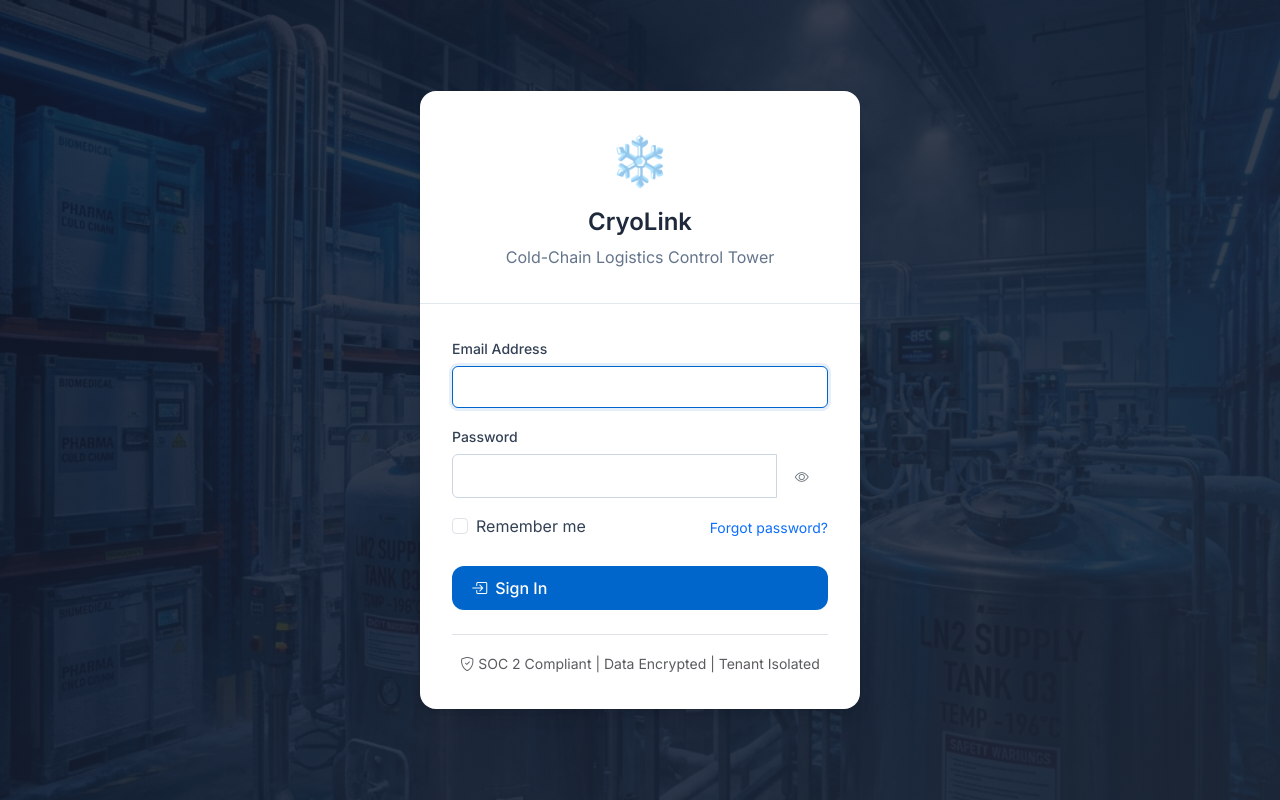
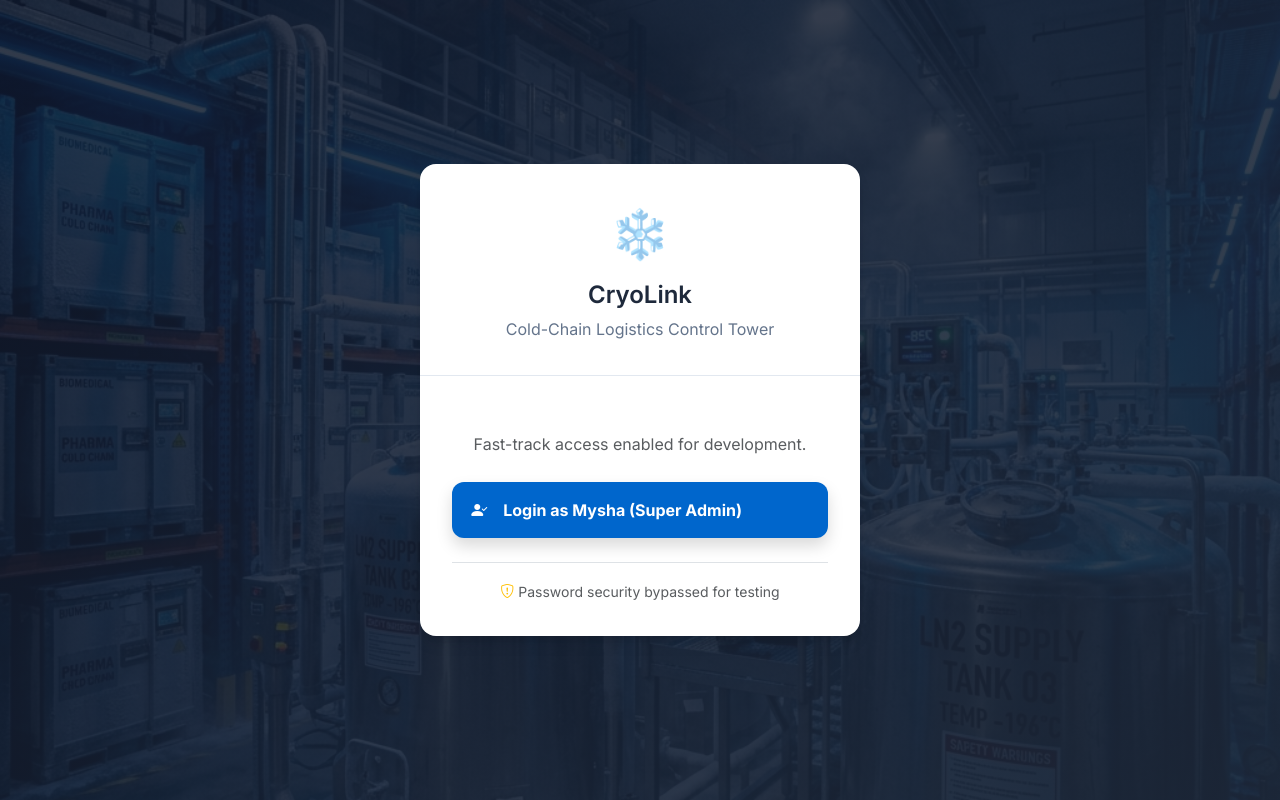
Before and after one commit to oeiaoeia/CryoLink, a Flask app: page /auth/login in a window 1280 px wide. Run offline with Flask 3, Linux system fonts and the light colour scheme; data that the repository does not hold is empty.

Commit message:
feat: 1-Click login as Mysha and collapsible sidebar

```diff
--- a/routes/auth.py
+++ b/routes/auth.py
@@ -16,27 +16,14 @@ def login():
         return redirect(url_for('dashboard.index'))
 
     if request.method == 'POST':
-        email = request.form.get('email', '').strip().lower()
-        password = request.form.get('password', '')
-        tenant_domain = request.form.get('tenant_domain', '').strip().lower()
+        email = 'mysha@cryolink.com'
         remember = request.form.get('remember', False)
 
         # Find user
         user = User.query.filter_by(email=email).first()
 
         if not user:
-            flash('Invalid email or password.', 'error')
-            return render_template('auth/login.html')
-
-        # Verify password first
-        if not user.check_password(password):
-            user.login_attempts += 1
-            from app import db
-            try:
-                db.session.commit()
-            except Exception:
-                db.session.rollback()
-            flash('Invalid email or password.', 'error')
+            flash('Error: Default super admin not found in database.', 'error')
             return render_template('auth/login.html')
 
         # Check account status
--- a/static/css/style.css
+++ b/static/css/style.css
@@ -155,6 +155,15 @@ h4 { font-size: 1.125rem; }
     min-height: 100vh;
     display: flex;
     flex-direction: column;
+    transition: margin-left 0.3s ease;
+}
+
+body.sidebar-collapsed .sidebar {
+    transform: translateX(-100%);
+}
+
+body.sidebar-collapsed .main-content {
+    margin-left: 0;
 }
 
 /* Top Navigation Bar */
--- a/static/js/app.js
+++ b/static/js/app.js
@@ -3,15 +3,22 @@
  * Main Application JavaScript with Mobile Support
  */
 
-// Sidebar Toggle for Mobile
+// Sidebar Toggle
 document.addEventListener('DOMContentLoaded', function() {
-    const sidebarToggle = document.getElementById('sidebarToggle');
-    const sidebar = document.getElementById('sidebar');
-    const overlay = document.getElementById('sidebarOverlay');
+    const desktopSidebarToggle = document.getElementById('desktopSidebarToggle');
 
-    if (sidebarToggle && sidebar) {
-        sidebarToggle.addEventListener('click', function() {
-            toggleSidebar();
+    // Restore collapsed state from localStorage
+    if (localStorage.getItem('sidebar-collapsed') === 'true') {
+        document.body.classList.add('sidebar-collapsed');
+    }
+
+    if (desktopSidebarToggle) {
+        desktopSidebarToggle.addEventListener('click', function() {
+            document.body.classList.toggle('sidebar-collapsed');
+
+            // Persist state
+            const isCollapsed = document.body.classList.contains('sidebar-collapsed');
+            localStorage.setItem('sidebar-collapsed', isCollapsed);
         });
     }
 
--- a/templates/auth/login.html
+++ b/templates/auth/login.html
@@ -22,45 +22,22 @@
             {% endif %}
             {% endwith %}
 
-            <!-- Login Form -->
-            <form method="POST" action="{{ url_for('auth.login') }}" class="fade-in">
-                <input type="hidden" name="tenant_domain" id="tenantDomain">
+            <!-- 1-Click Login Form -->
+            <form method="POST" action="{{ url_for('auth.login') }}" class="fade-in text-center my-4">
+                <input type="hidden" name="remember" value="true">
 
-                <div class="mb-3">
-                    <label for="email" class="form-label">Email Address</label>
-                    <input type="email" class="form-control glass-input" id="email" name="email" required autofocus>
-                </div>
+                <p class="text-muted mb-4">Fast-track access enabled for development.</p>
 
-                <div class="mb-3">
-                    <label for="password" class="form-label">Password</label>
-                    <div class="input-group">
-                        <input type="password" class="form-control glass-input" id="password" name="password" required>
-                        <button class="btn btn-outline-secondary glass-btn" type="button" onclick="togglePassword()">
-                            <i class="bi bi-eye" id="toggleIcon"></i>
-                        </button>
-                    </div>
-                </div>
-
-                <div class="d-flex justify-content-between align-items-center mb-4">
-                    <div class="form-check">
-                        <input class="form-check-input" type="checkbox" id="remember" name="remember">
-                        <label class="form-check-label" for="remember">
-                            Remember me
-                        </label>
-                    </div>
-                    <a href="#" class="text-decoration-none small">Forgot password?</a>
-                </div>
-
-                <button type="submit" class="btn btn-primary w-100 btn-lg glass-btn ripple fade-in">
-                    <i class="bi bi-box-arrow-in-right"></i>
-                    Sign In
+                <button type="submit" class="btn btn-primary w-100 btn-lg glass-btn ripple fade-in py-3 fw-bold shadow">
+                    <i class="bi bi-person-check-fill me-2"></i>
+                    Login as Mysha (Super Admin)
                 </button>
             </form>
 
             <div class="mt-4 pt-3 border-top text-center">
                 <small class="text-muted">
-                    <i class="bi bi-shield-check"></i>
-                    SOC 2 Compliant | Data Encrypted | Tenant Isolated
+                    <i class="bi bi-shield-exclamation text-warning"></i>
+                    Password security bypassed for testing
                 </small>
             </div>
         </div>
@@ -68,20 +45,6 @@
 </div>
 
 <script>
-function togglePassword() {
-    const passwordInput = document.getElementById('password');
-    const toggleIcon = document.getElementById('toggleIcon');
-
-    if (passwordInput.type === 'password') {
-        passwordInput.type = 'text';
-        toggleIcon.classList.remove('bi-eye');
-        toggleIcon.classList.add('bi-eye-slash');
-    } else {
-        passwordInput.type = 'password';
-        toggleIcon.classList.remove('bi-eye-slash');
-        toggleIcon.classList.add('bi-eye');
-    }
-}
 
 document.addEventListener('DOMContentLoaded', function() {
     const savedTheme = localStorage.getItem('cryolink_theme') || 'light';
--- a/templates/base.html
+++ b/templates/base.html
@@ -41,8 +41,6 @@
         </div>
 
         <nav class="sidebar-nav">
-            {% if current_user.is_super_admin or current_user.is_operations_admin %}
-            <!-- Operations Tower Navigation -->
             <div class="nav-section">OVERVIEW</div>
             <a href="{{ url_for('dashboard.operations') }}" class="nav-link {% if request.endpoint == 'dashboard.operations' %}active{% endif %}">
                 <i class="bi bi-globe"></i>
@@ -70,38 +68,6 @@
                 <i class="bi bi-journal-text"></i>
                 <span>Audit Trail</span>
             </a>
-            {% else %}
-            <!-- Tenant Navigation -->
-            <div class="nav-section">OVERVIEW</div>
-            <a href="{{ url_for('dashboard.tenant') }}" class="nav-link {% if request.endpoint == 'dashboard.tenant' %}active{% endif %}">
-                <i class="bi bi-speedometer2"></i>
-                <span>My Dashboard</span>
-            </a>
-
-            <div class="nav-section">OPERATIONS</div>
-            <a href="{{ url_for('orders.index') }}" class="nav-link {% if 'orders' in request.endpoint %}active{% endif %}">
-                <i class="bi bi-cart3"></i>
-                <span>Procurement</span>
-            </a>
-            <a href="{{ url_for('shipments.index') }}" class="nav-link {% if 'shipments' in request.endpoint %}active{% endif %}">
-                <i class="bi bi-box-seam"></i>
-                <span>My Shipments</span>
-            </a>
-            <a href="{{ url_for('orders.suppliers') }}" class="nav-link {% if request.endpoint == 'orders.suppliers' %}active{% endif %}">
-                <i class="bi bi-people"></i>
-                <span>Suppliers</span>
-            </a>
-
-            <div class="nav-section">COMPLIANCE</div>
-            <a href="{{ url_for('compliance.index') }}" class="nav-link {% if 'compliance' in request.endpoint %}active{% endif %}">
-                <i class="bi bi-file-earmark-check"></i>
-                <span>Compliance Vault</span>
-            </a>
-            <a href="{{ url_for('compliance.audit_report') }}" class="nav-link {% if request.endpoint == 'compliance.audit_report' %}active{% endif %}">
-                <i class="bi bi-clipboard-check"></i>
-                <span>Audit Report</span>
-            </a>
-            {% endif %}
 
             <div class="nav-section">ACCOUNT</div>
             <a href="{{ url_for('auth.profile') }}" class="nav-link {% if request.endpoint == 'auth.profile' %}active{% endif %}">
@@ -124,7 +90,7 @@
         <!-- Top Navigation Bar -->
         <header class="top-navbar glass-nav">
             <div class="d-flex align-items-center gap-3">
-                <button class="btn btn-link d-md-none" id="sidebarToggle">
+                <button class="btn btn-link text-white" id="desktopSidebarToggle">
                     <i class="bi bi-list fs-4"></i>
                 </button>
                 <nav class="breadcrumb fade-in">
```
